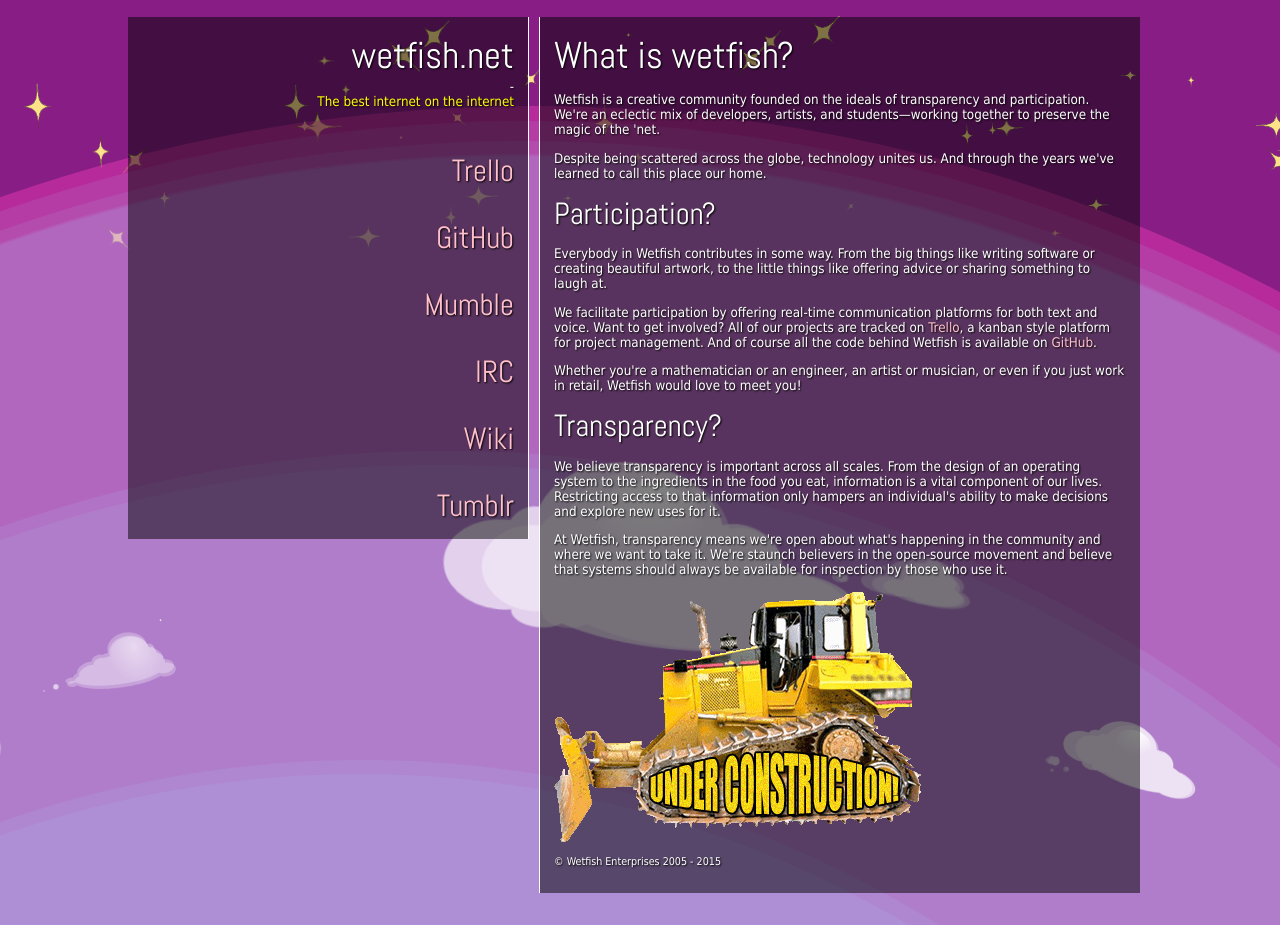
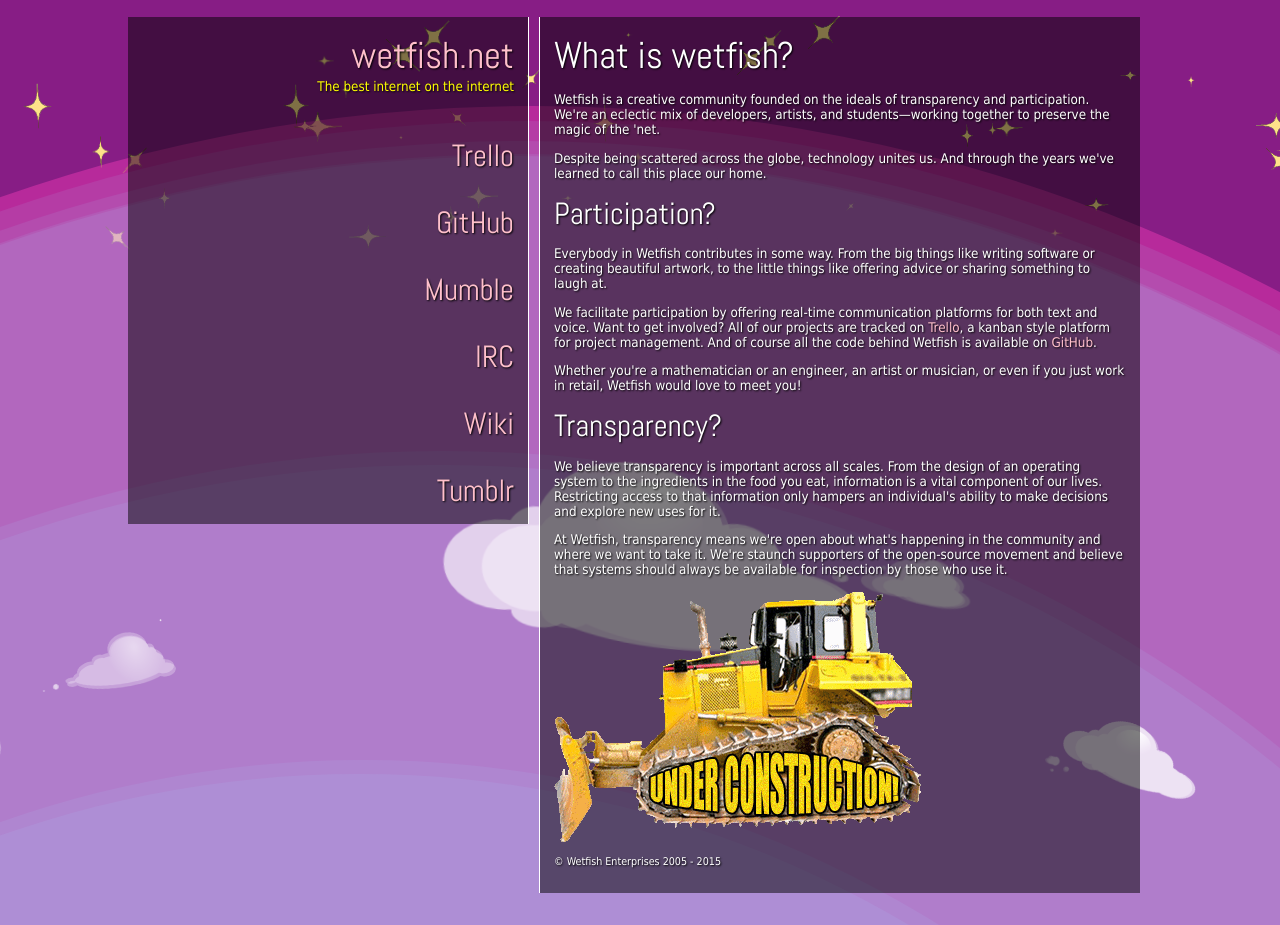
Before and after one commit to wetfish/blog, a website: page about.html in a window 1280 px wide. Shown: the top 925 px of the page. Drawn offline with nearby package versions, Linux system fonts and the light colour scheme.

Commit message:
Minor about page changes

```diff
--- a/about.html
+++ b/about.html
@@ -156,8 +156,8 @@
 
         <div id='words'>
             <div id='nav'>
-                <h1>wetfish.net</h2>
--                <div class='yellow'>The best internet on the internet</div>
+                <a class='title' href='https://wetfish.net/'><h1>wetfish.net</h1></a>
+                <div class='yellow'>The best internet on the internet</div>
 
                 <div class='links'>
                     <a href='https://trello.com/wetfish'><h2>Trello</h2></a>
@@ -211,7 +211,7 @@
 
                 <p>
                     At Wetfish, transparency means we're open about what's happening in the community and where we want to take it.
-                    We're staunch believers in the open-source movement and believe that systems should always be available for inspection by those who use it.
+                    We're staunch supporters of the open-source movement and believe that systems should always be available for inspection by those who use it.
                 </p>
 
                 <div class="construction">
```
Also changed, not shown: index.html (+2 -2 lines).
